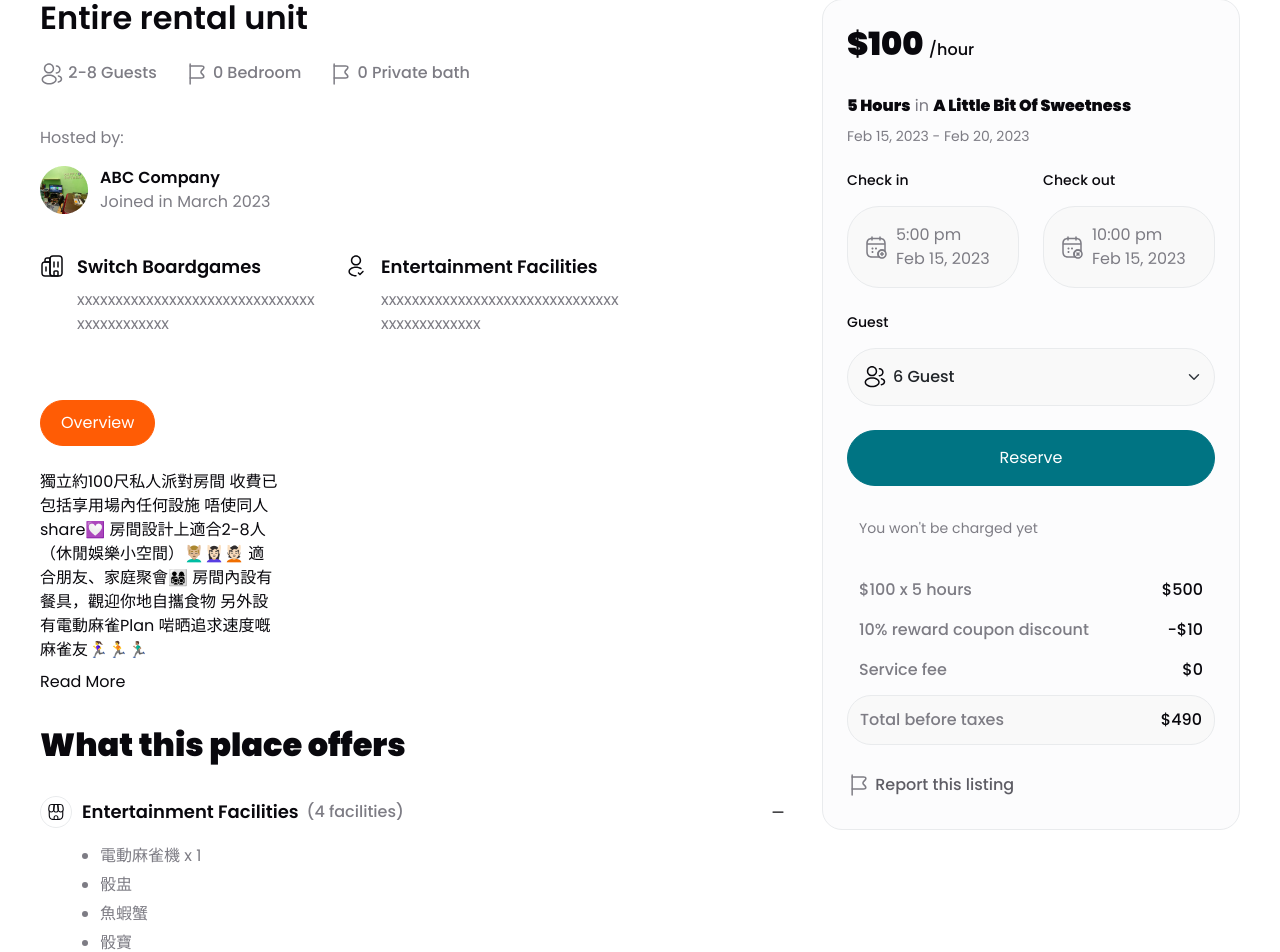
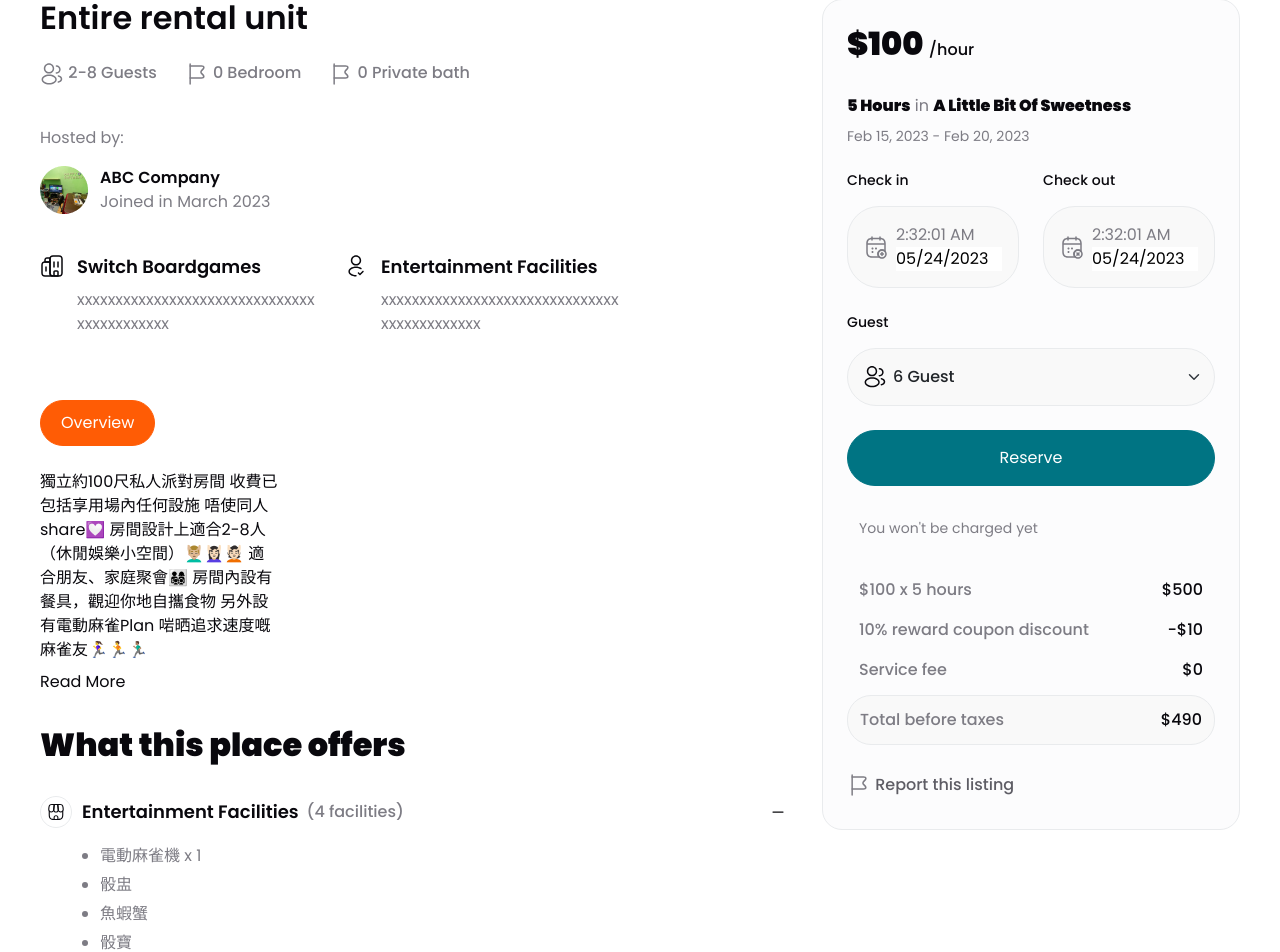
Before and after one commit to heliconho/tribalfun, a React (Create React App) app: page /destination/1 in a window 1280 px wide. Shown: the part 1070-2022 px from the top of the page. Built offline with nearby package versions, Linux system fonts and the light colour scheme; a web font is replaced by a local one.

Commit message:
date updated

```diff
--- a/src/App.scss
+++ b/src/App.scss
@@ -2352,12 +2352,18 @@ footer {
 				svg {
 					width: 24px;
 				}
-				div {
+				> div {
 					width: 0;
 					flex-grow: 1;
 					span {
 						display: block;
 					}
+				}
+				input {
+					width: 100%;
+					box-shadow: none;
+					outline: none;
+					border: none;
 				}
 			}
 		}
--- a/src/pages/destination/DestinationDetails.jsx
+++ b/src/pages/destination/DestinationDetails.jsx
@@ -1,4 +1,5 @@
 import React, { useEffect, useRef, useState } from "react";
+import DatePicker from "react-datepicker";
 import { Link } from "react-router-dom";
 import Slider from "react-slick";
 import {
@@ -284,6 +285,10 @@ const DestinationDetails = () => {
 	);
 };
 const Sidebar = () => {
+	const [date, setDate] = useState(new Date());
+	const [checkout, setCheckout] = useState(new Date());
+
+	console.log(date);
 	return (
 		<div className="destination-sidebar">
 			<h3 className="title">
@@ -295,24 +300,42 @@ const Sidebar = () => {
 			</div>
 			<div className="date">Feb 15, 2023 - Feb 20, 2023</div>
 			<div className="check-in-out">
-				<div className="item">
+				<label className="item">
 					<div class="item-title">Check in</div>
 					<div className="info">
 						<CalendarAdd />{" "}
 						<div>
-							5:00 pm <span>Feb 15, 2023</span>
+							{date.toLocaleTimeString()}
+							<DatePicker
+								selected={date}
+								value={date}
+								minDate={new Date()}
+								onChange={(e) => {
+									setDate(e);
+								}}
+								showTimeSelect
+							/>
 						</div>
 					</div>
-				</div>
-				<div className="item">
+				</label>
+				<label className="item">
 					<div class="item-title">Check out</div>
 					<div className="info">
 						<CalendarRemove />
 						<div>
-							10:00 pm <span>Feb 15, 2023</span>
+							{checkout.toLocaleTimeString()}
+							<DatePicker
+								selected={checkout}
+								value={checkout}
+								minDate={date}
+								onChange={(e) => {
+									setCheckout(e);
+								}}
+								showTimeSelect
+							/>
 						</div>
 					</div>
-				</div>
+				</label>
 			</div>
 			<div className="item-title">Guest</div>
 			<div className="form--select mb-4">
```
